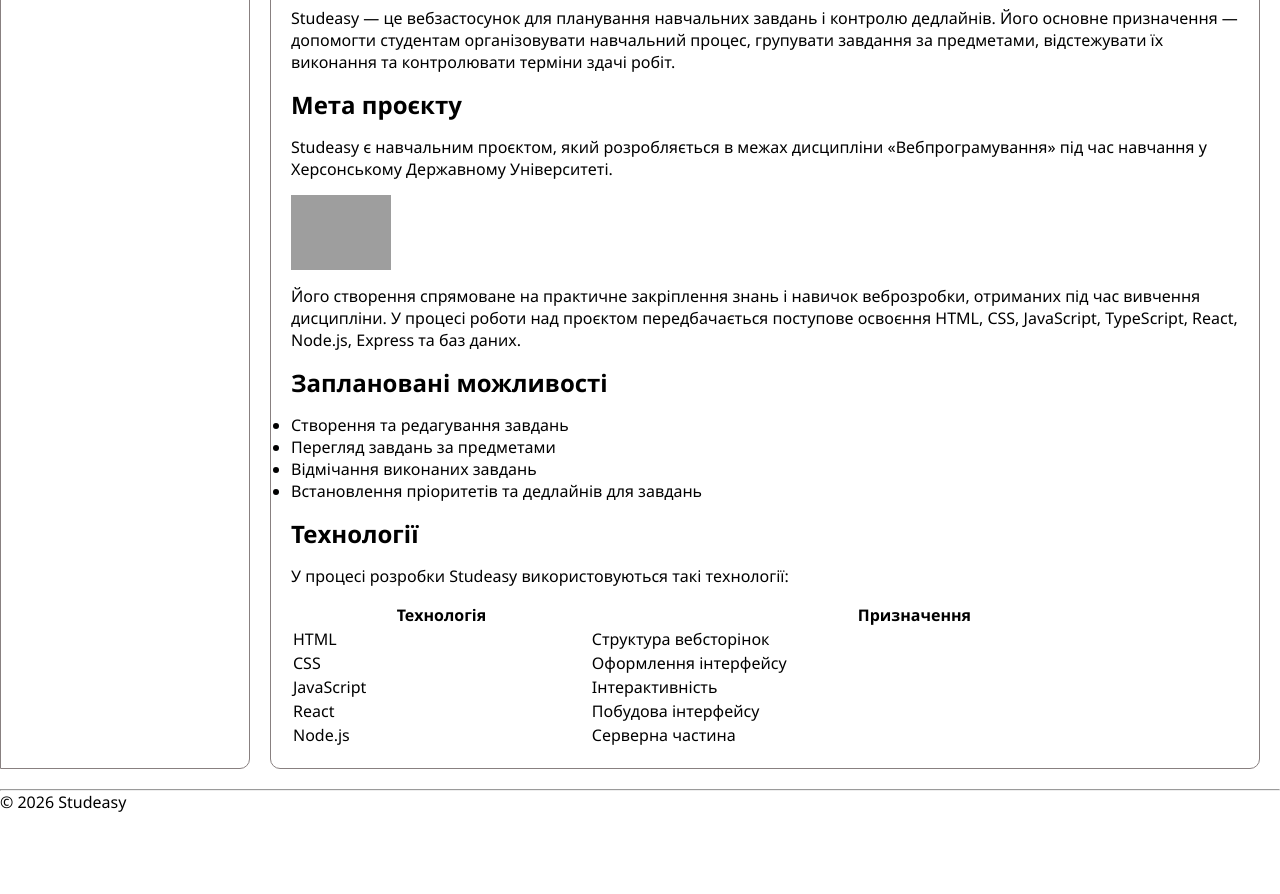
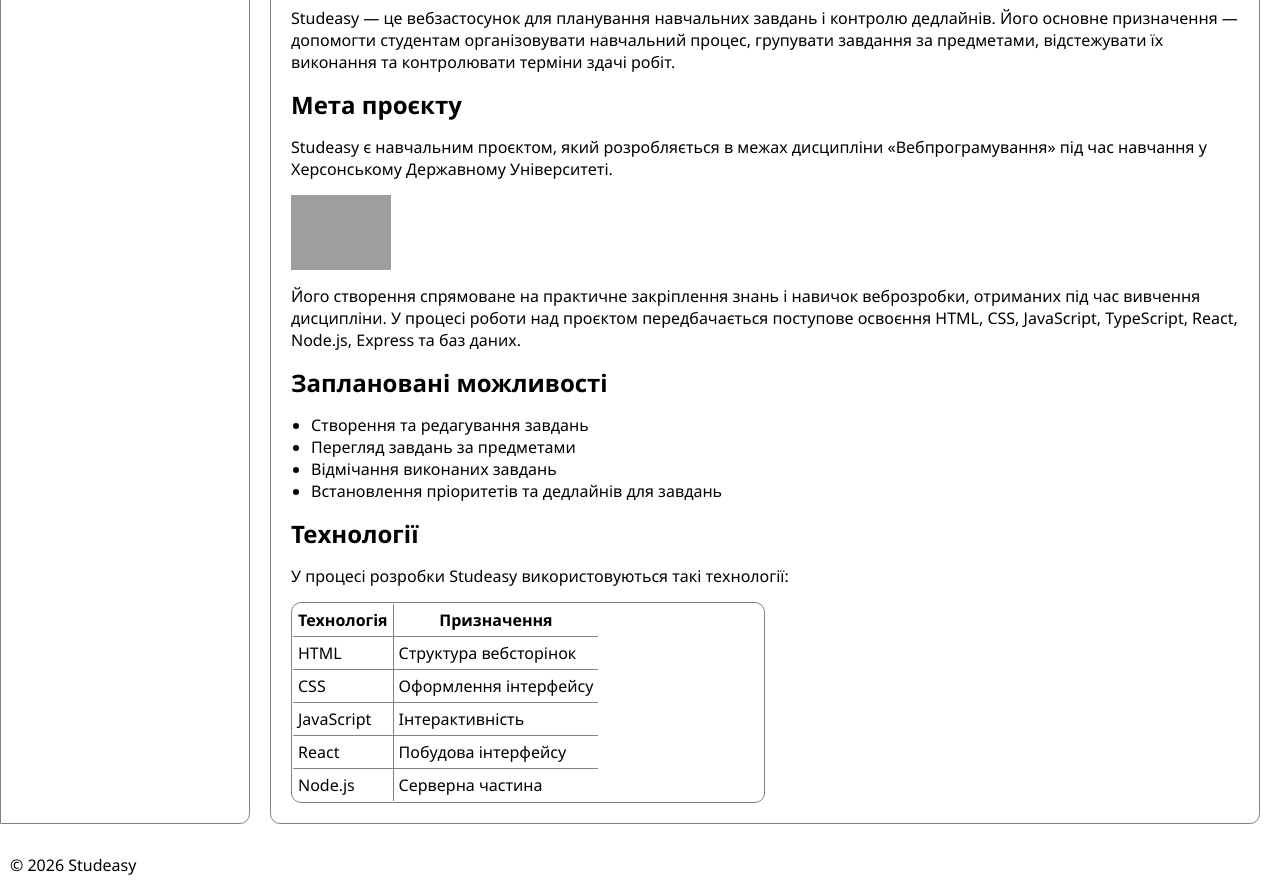
Before and after one commit to BohdanK-std/Studeasy, a plain HTML site: page about.html in a window 1280 px wide. Shown: the part 190-1084 px from the top of the page. Before the commit the page ends 1029 px from the top, so only its background shows below. Drawn offline with Linux system fonts and the light colour scheme; grey boxes are pictures that could not be loaded.

Commit message:
Add base table style and other style changes

```diff
--- a/about.html
+++ b/about.html
@@ -31,7 +31,7 @@
                 час вивчення дисципліни. У процесі роботи над проєктом передбачається поступове освоєння HTML,
                 CSS, JavaScript, TypeScript, React, Node.js, Express та баз даних.</p>
             <h2>Заплановані можливості</h2>
-            <ul>
+            <ul class="about">
                 <li>
                     Створення та редагування завдань
                 </li>
@@ -47,6 +47,7 @@
             </ul>
             <h2>Технології</h2>
             <p>У процесі розробки Studeasy використовуються такі технології:</p>
+            <div class="table-container">
                 <table>
                     <tr>
                         <th>Технологія</th>
@@ -73,6 +74,7 @@
                         <td>Серверна частина</td>
                     </tr>
                 </table>
+            </div>
         </main>
         <aside>
             <ul>
@@ -88,7 +90,6 @@
             </ul>
         </aside>
         <footer>
-            <hr>
             <p>© 2026 Studeasy</p>
         </footer>
     </body>
--- a/style.css
+++ b/style.css
@@ -59,11 +59,11 @@ button:active{
 
 .subject header {
     background-color: #888080;
-    border-radius: 8px 8px 0 0;
     display: flex;
     flex-direction: column;
     justify-content: flex-start;
     padding: 10px 10px 5px 10px;
+    overflow: hidden;
 }
 
 .subject header h3 {
@@ -120,8 +120,8 @@ aside > ul {
 }
 
 .subject input[type="checkbox"] {
-    width: 20px;
-    height: 20px;
+    width: 24px;
+    height: 24px;
     border: none;
     border-radius: 5px;
 }
@@ -143,7 +143,7 @@ body > header p {
 
 nav{
     display: flex;
-    gap: 20px;
+    gap: 10px;
 }
 
 a {
@@ -152,6 +152,12 @@ a {
     color:#f0f0f0;
     font-size: 16px;
     font-weight: bold;
+    padding: 5px 20px 10px 20px;
+}
+
+a:hover{
+    background-color: #5f595987;
+    border-radius: 20px;
 }
 
 main {
@@ -177,6 +183,7 @@ fieldset > input {
     border-radius: 15px;
     border: 1;
     height: 30px;
+    max-width: 50%;
     padding-left: 10px;
     outline-style: none;
     box-shadow: none;
@@ -239,4 +246,38 @@ aside {
 footer {
     grid-area: footer;
     max-height: 50px;
+    padding: 10px;
 }
+
+fieldset > input:invalid{
+    border-color: #ff0000;
+}
+
+.about{
+    padding-left: 20px;
+}
+
+.table-container{
+    border-radius: 10px;
+    overflow: hidden;
+    border: 1px solid #888080;
+    max-width: 50%;
+}
+
+table{
+    border-collapse: collapse;
+    border: 1px solid #888080;
+    border-radius: 10px;
+    overflow: hidden;
+    max-width: 1fr;
+}
+
+th{
+    border: 1px solid #888080;
+    padding: 5px;
+}
+
+td{
+    border: 1px solid #888080;
+    padding: 5px;
+}
```
Also changed, not shown: index.html (+0 -1 lines), profile.html (+0 -1 lines). Lines whose indentation alone changed are shown as unchanged.
